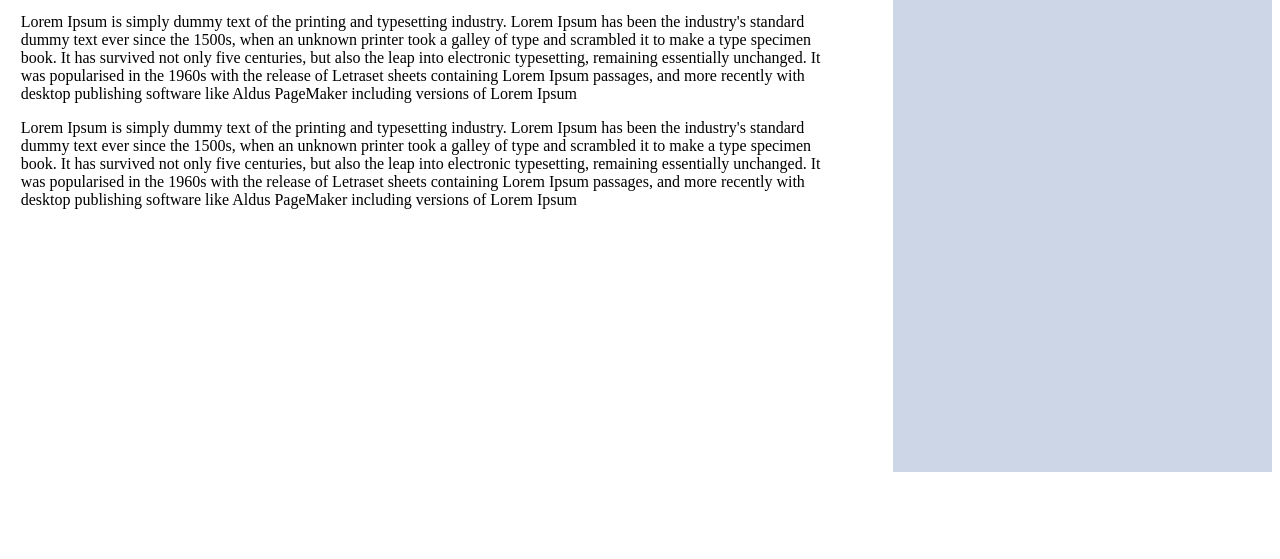
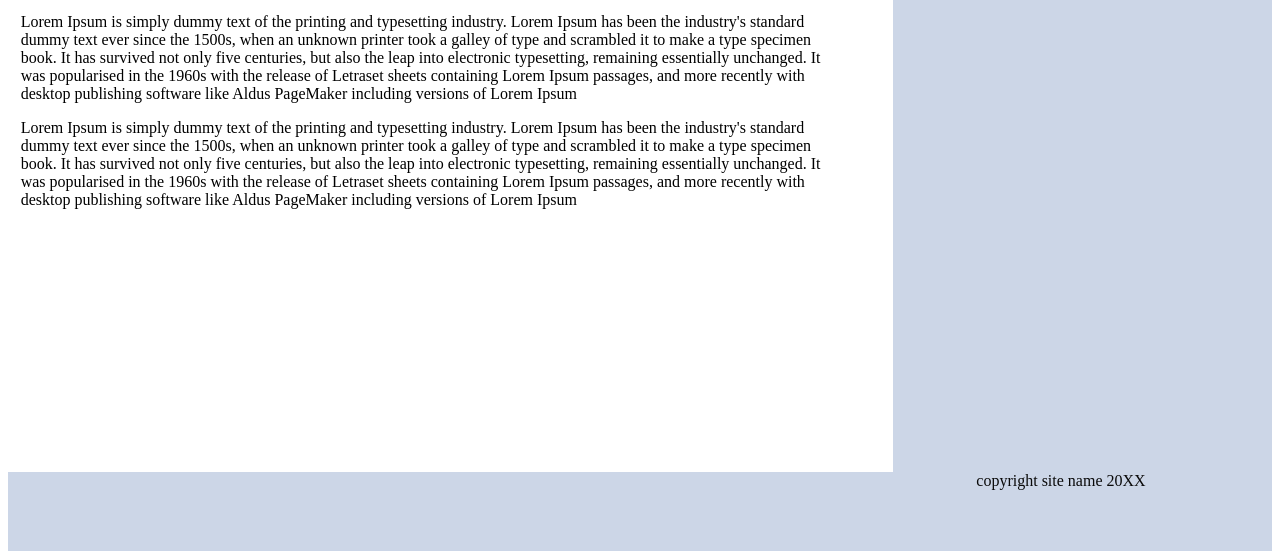
Before and after one commit to aakash-120/template2, a plain HTML site: page src/index.html in a window 1280 px wide. Shown: the part 279-838 px from the top of the page. Before the commit the page ends 800 px from the top, so only its background shows below. Drawn offline with Linux system fonts and the light colour scheme.

Commit message:
third section

```diff
--- a/src/index.html
+++ b/src/index.html
@@ -38,6 +38,7 @@
 
         </div>
 
+        <div class = "div4"><p class= "divtxt"> copyright site name 20XX</p></div>
 
 
     </body>
```
